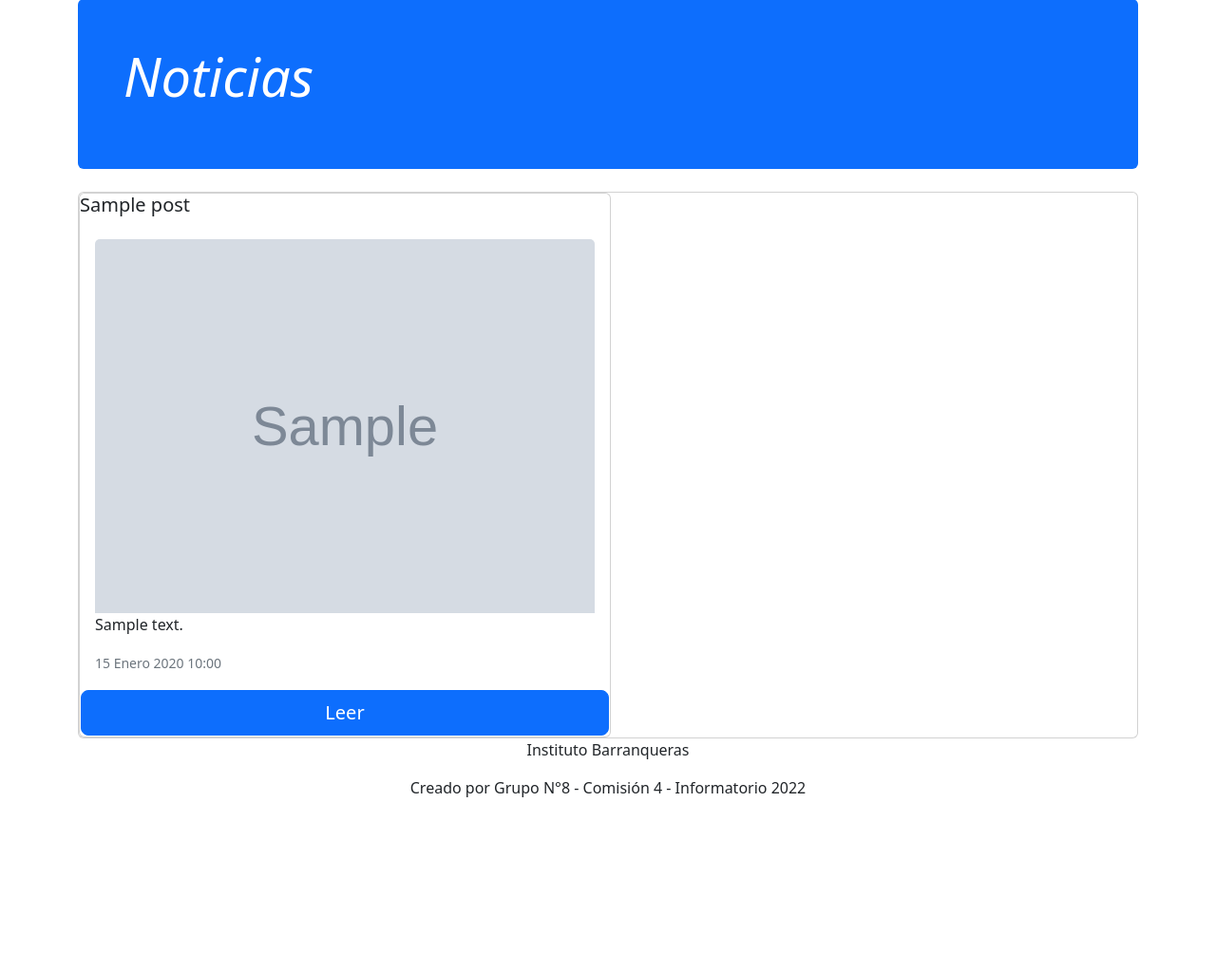
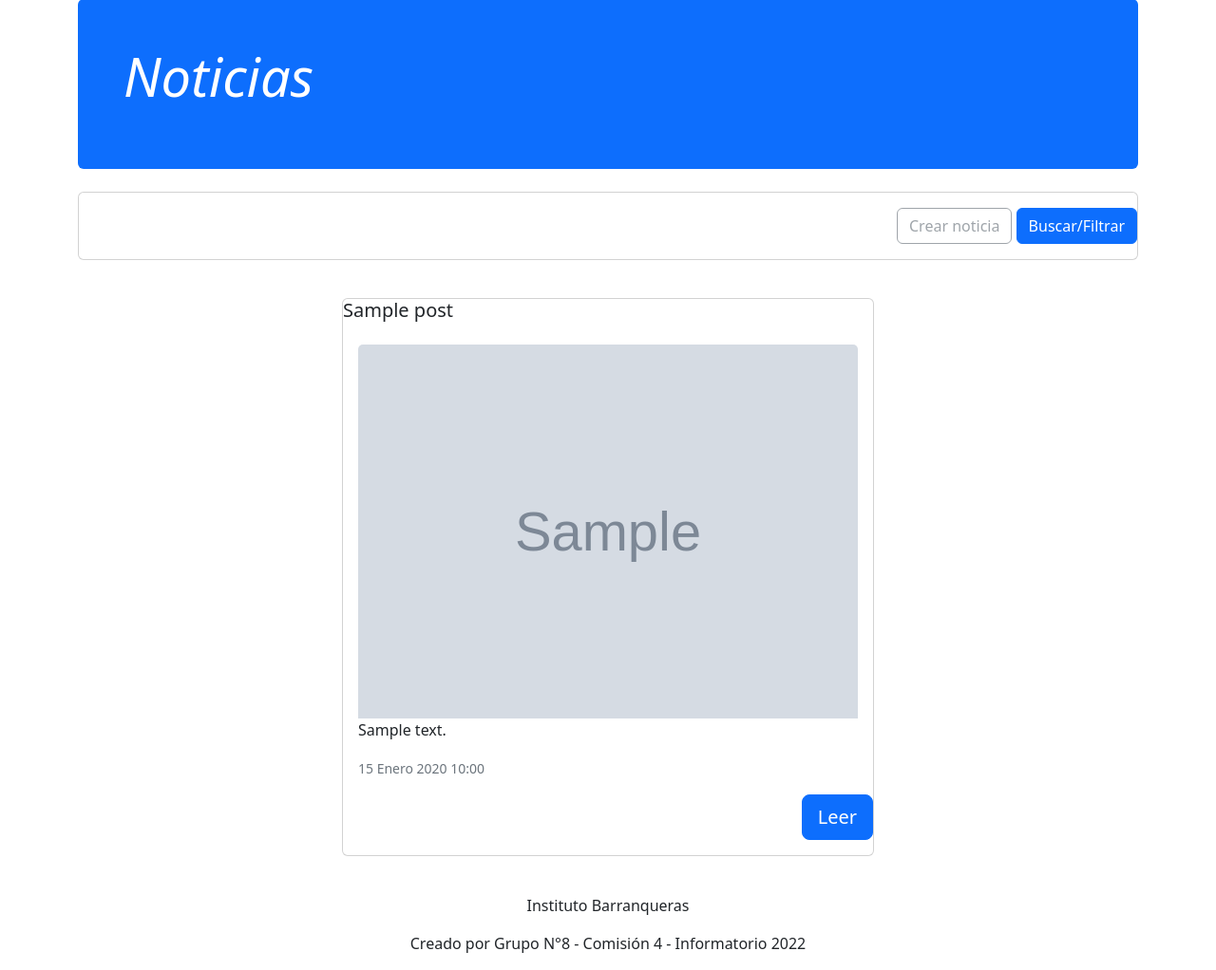
Before and after one commit to OctavioCazes/proyecto_blog, a Django app: page /noticias/ in a window 1280 px wide. Shown: the part 202-1224 px from the top of the page at 95% size. Before the commit the page ends 1042 px from the top, so only its background shows below. Run offline with Django 4.2, Linux system fonts and the light colour scheme; tables that the repository leaves empty hold one stand-in row (values such as "Sample post"); grey boxes marked "Sample" are stand-in pictures; lists and menus that the app fills with data are empty; parts of the project's set-up code (start-up, migrations or seed data) failed here and were passed over.

Commit message:
Mejora en la navegación y botones

```diff
--- a/proyecto_base/templates/base.html
+++ b/proyecto_base/templates/base.html
@@ -112,7 +112,7 @@
 {% endblock contenido %}
 
 <footer class="mt-auto text-center">
-	<p>Instituto Barranqueras  </p>
+	<p>Instituto Barranqueras</p>
 	<p>
 	 Creado por Grupo N°8 - Comisión 4 - Informatorio 2022
 	</p>
--- a/proyecto_base/templates/noticias.html
+++ b/proyecto_base/templates/noticias.html
@@ -11,45 +11,51 @@
     </div>
   </div>
   <div class="card">
-  {% if user.is_superuser %}
-  <div class="d-grid gap-2 d-md-block text-end">
+    <p>
+    <div class="d-grid gap-2 d-md-block text-end">
+    {% if user.is_superuser %}
+      <a href="{% url 'blog:crear' %}"><button class="btn btn-success" type="button">Crear noticia</button></a>
+      {% else %}
+      <a href="{% url 'login' %}"><button class="btn btn-outline-secondary" disabled type="button">Crear noticia</button></a>
+    {% endif %}
     <button class="btn btn-primary" type="button">Buscar/Filtrar</button>
-    <a href="{% url 'blog:crear' %}"><button class="btn btn-success" type="button">Crear noticia</button></a>
+  </p>
   </div>
   </div>
-   {% endif %}
+  <br>
+
+
+   <center>
+  <p>
   {% for p in post %}
-    <div class="col">
-      <div class="card" style=" width: 35rem;">
 
-        <h5 class="card-title">{{p.titulo_not}}</h5>
+
+      <div class="card" style="width: 35rem;">
+
+        <h5 class="card-title text-start">{{p.titulo_not}}</h5>
 
         <div class="card-body">
-          <img src="{{p.imagenes.url}}" class="card-img-top" width="30" alt="...">
-          <p class="card-text">{{p.excerpt}}</p>
-          <p class="card-text"><small class="text-muted">{{p.published}}</small></p>
+          <img src="{{p.imagenes.url}}" class="card-img-top" alt="...">
+          <p class="card-text text-start">{{p.excerpt}}</p>
+          <p class="card-text text-start"><small class="text-muted">{{p.published}}</small></p>
         </div>
 
+      <p class="text-end">
+          <a href="{% url 'blog:blog' p.id %}"><button class=" btn btn-lg btn-primary">Leer</button></a>
 
-    <table>
-      <tr>
-        <th>
-      <a href="{% url 'blog:blog' p.id %}"><button class="w-100 btn btn-lg btn-primary">Leer</button></a>
-        </th>
-    {% if user.is_superuser %}
-      <th>
-      <a href="{% url 'blog:actualizar' p.id %}"><button class="w-100 btn btn-lg btn-warning">Editar</button></a>
-      </th>
-      <th>
-      <a href="{% url 'blog:eliminar' p.id %}"><button class="w-100 btn btn-lg btn-danger">Eliminar</button></a>
-    {% endif %}
-    </th>
-    </tr>
-  </table>
-        </div>
-  </div>
-  </div>
+        {% if user.is_superuser %}
 
+          <a href="{% url 'blog:actualizar' p.id %}"><button class=" btn btn-lg btn-warning">Editar</button></a>
+
+          <a href="{% url 'blog:eliminar' p.id %}"><button class=" btn btn-lg btn-danger">Eliminar</button></a>
+        {% endif %}
+      </p>
+
+      </div>
+
+
+    <br>
 {% endfor %}
-
+  </p>
+</center>
 {% endblock contenido %}
```
